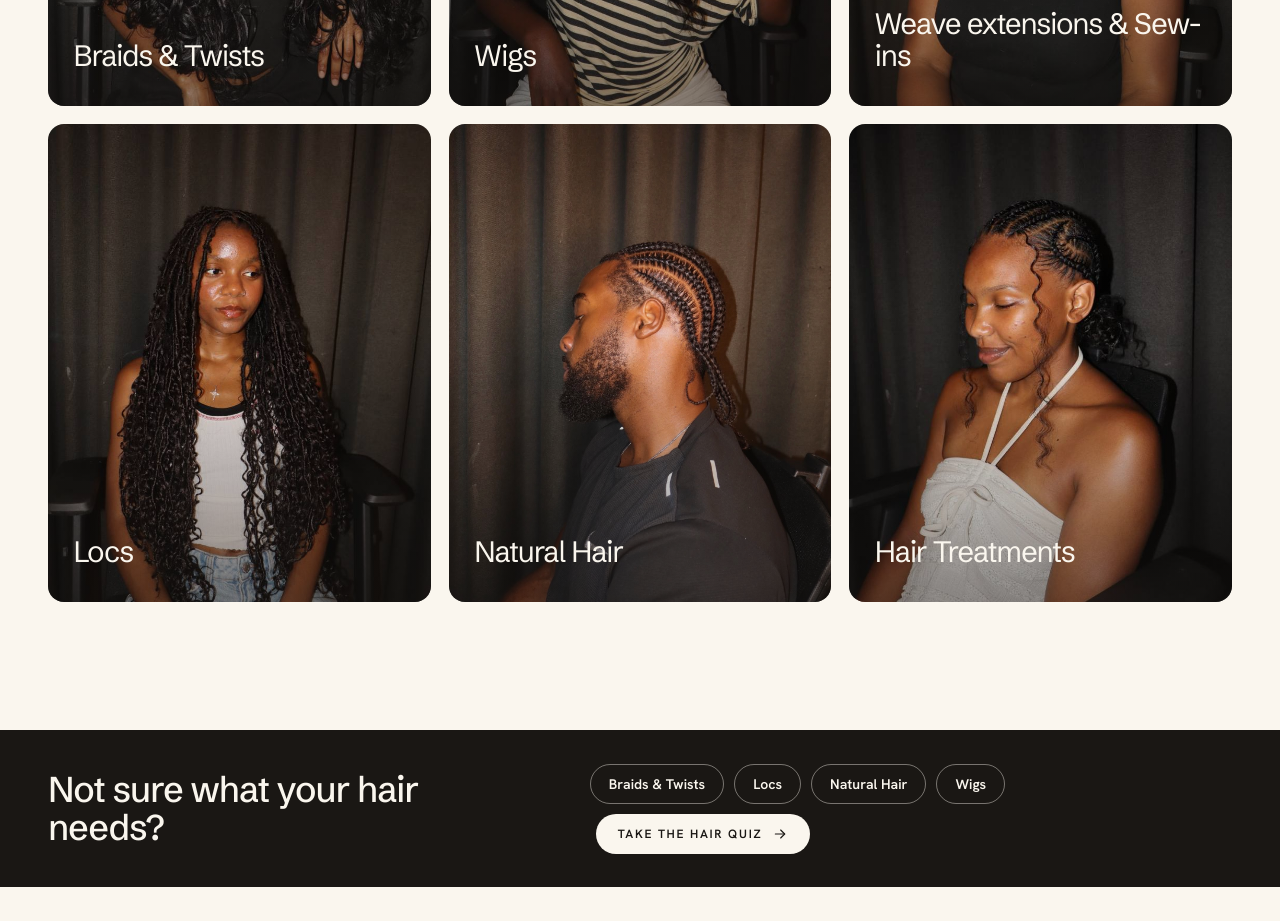
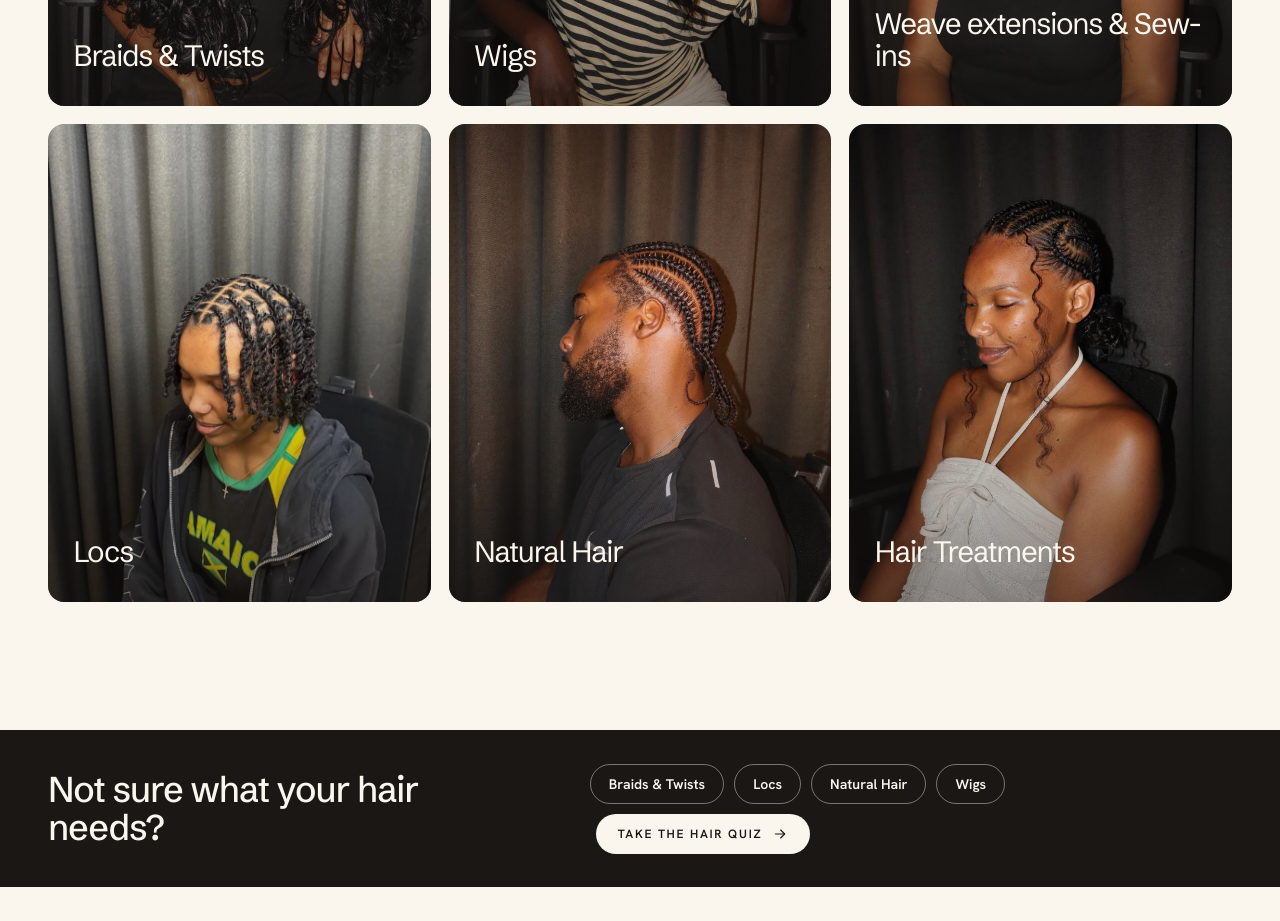
Before and after one commit to tiwarahair/PROJECTS---TIWARA, a React (Vite) app: page / in a window 1280 px wide. Shown: the part 3900-4821 px from the top of the page. Built offline with nearby package versions, Linux system fonts and the light colour scheme.

Commit message:
change locs photo

```diff
--- a/src/features/home/looks-section.tsx
+++ b/src/features/home/looks-section.tsx
@@ -12,7 +12,7 @@ const LOOK_IMAGES: Record<string, string> = {
   braids: "img/w160944.jpg",
   wigs: "img/w160800.jpg",
   weaves: "img/IMG_1581.jpg",
-  locs: "img/IMG_1772.jpg",
+  locs: "img/home-locs-twists.jpg",
   natural: "img/natural-cornrows.jpg",
   treatments: "img/w161244.jpg",
 };
```
Also changed, not shown: src/assets/img/home-locs-twists.jpg (added).
